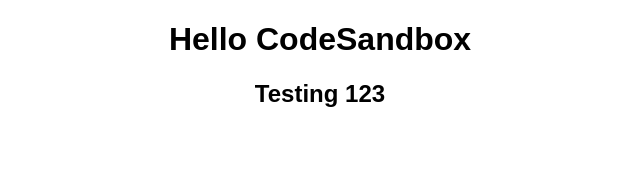
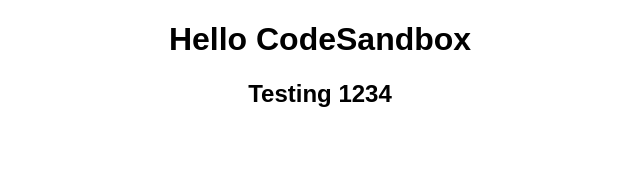
Before and after one commit to bazkitchin/FactoryWorker, a React (Create React App) app: page / in a window 1280 px wide. Shown: the top 170 px of the page, without its empty margins (320-960 px from the left). Built offline with nearby package versions, Linux system fonts and the light colour scheme.

Commit message:
Update 2 files

```diff
--- a/src/App.tsx
+++ b/src/App.tsx
@@ -4,7 +4,7 @@
   return (
     <div className="App">
       <h1>Hello CodeSandbox</h1>
-      <h2>Testing 123</h2>
+      <h2>Testing 1234</h2>
     </div>
   );
 }
```
Also changed, not shown: 1 other file (tests, documents, lock files or other folders).
